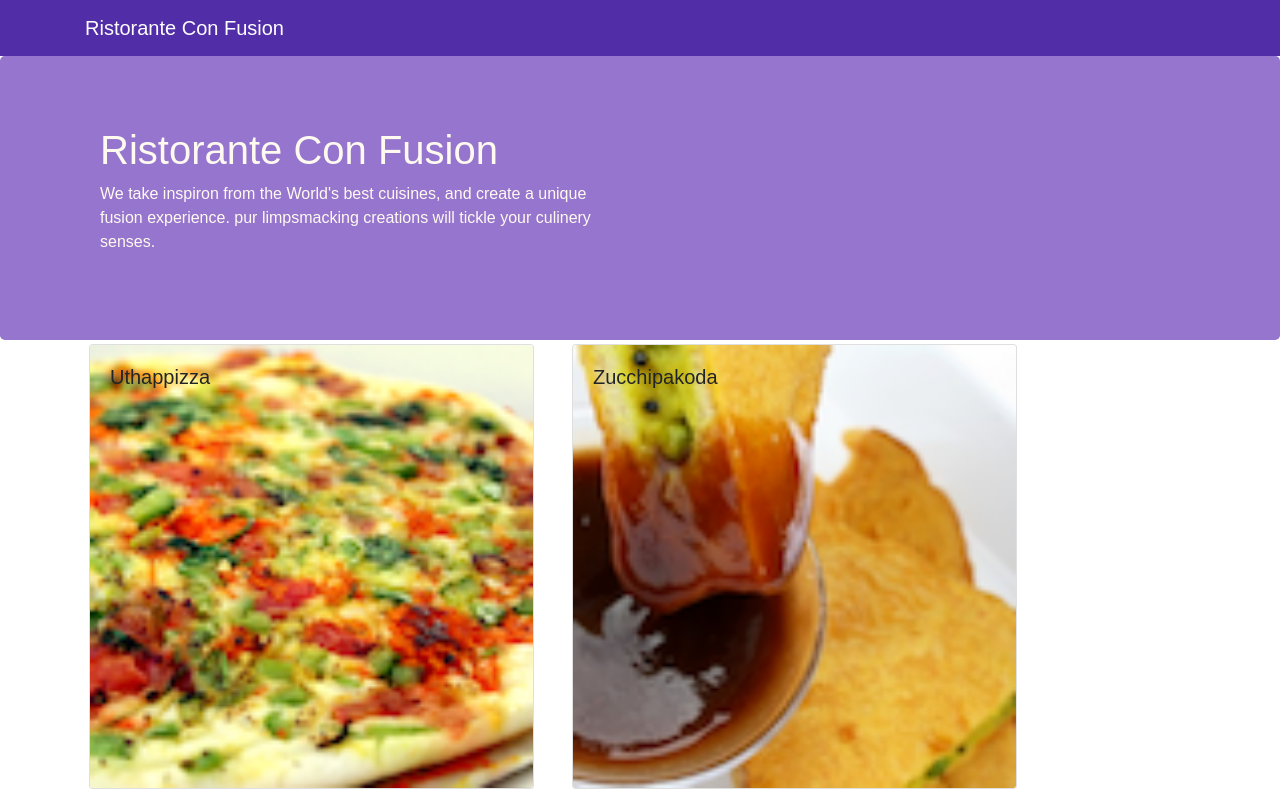
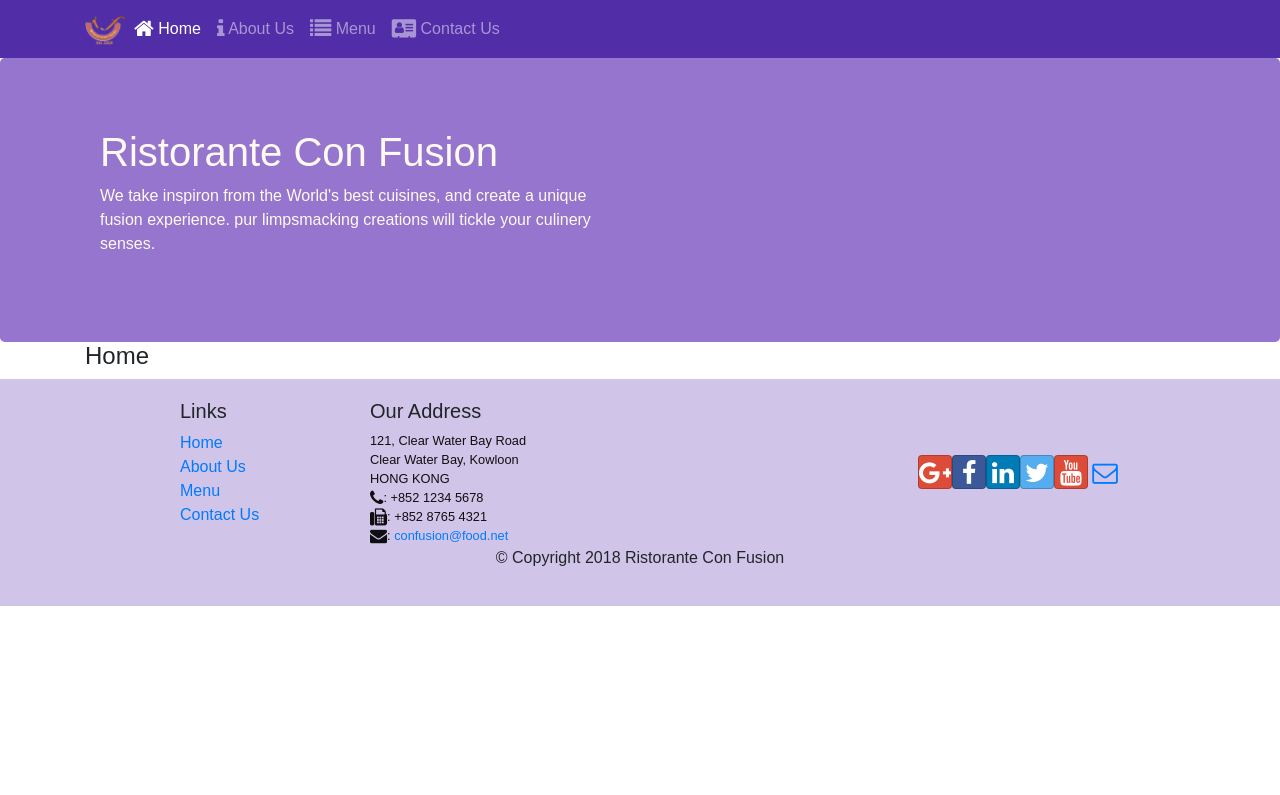
Before and after one commit to shawntharoo/confusion-practise, a React (Create React App) app: page /home in a window 1280 px wide. Shown: the top 795 px of the page. Built offline with nearby package versions, Linux system fonts and the light colour scheme.

Commit message:
react router

```diff
--- a/package.json
+++ b/package.json
@@ -9,6 +9,7 @@
     "react": "^16.4.1",
     "react-dom": "^16.4.1",
     "react-popper": "^0.9.2",
+    "react-router-dom": "^4.2.2",
     "react-scripts": "1.1.4",
     "reactstrap": "^5.0.0"
   },
--- a/src/App.js
+++ b/src/App.js
@@ -1,14 +1,17 @@
 import React, { Component } from 'react';
 import './App.css';
 import Main from './components/MainComponent';
+import { BrowserRouter } from 'react-router-dom';
 
 class App extends Component {
 
   render() {
     return (
+      <BrowserRouter>
       <div>
         <Main />
       </div>
+      </BrowserRouter>
     );
   }
 }
--- a/src/components/FooterComponent.js
+++ b/src/components/FooterComponent.js
@@ -1,4 +1,5 @@
 import React from 'react';
+import { Link } from 'react-router-dom';
 
 function Footer(props){
     return(
@@ -8,10 +9,10 @@
                 <div className="col-4 offset-1 col-sm-2">
                     <h5>Links</h5>
                     <ul className="list-unstyled">
-                        <li><a href="#">Home</a></li>
-                        <li><a href="#">About</a></li>
-                        <li><a href="#">Menu</a></li>
-                        <li><a href="contactus.html">Contact</a></li>
+                        <li><Link to ="/home">Home</Link></li>
+                        <li><Link to ="/aboutus">About Us</Link></li>
+                        <li><Link to ="/menu">Menu</Link></li>
+                        <li><Link to ="/contactus">Contact Us</Link></li>
                     </ul>
                 </div>
                 <div className="col-7 col-sm-5">
--- a/src/components/HeaderComponent.js
+++ b/src/components/HeaderComponent.js
@@ -1,14 +1,55 @@
 import React, { Component } from 'react';
-import { Navbar, NavbarBrand, Jumbotron } from 'reactstrap';
+import { Navbar, NavbarBrand, Jumbotron, Nav, NavbarToggler, Collapse, NavItem } from 'reactstrap';
+import { NavLink } from 'react-router-dom';
 
 
 class Header extends Component {
+constructor(props){
+    super(props);
+
+    this.state = {
+        isNavOpen : false
+    }
+    this.toggleNav = this.toggleNav.bind(this);
+}
+
+toggleNav(){
+    this.setState({isNavOpen : !this.state.isNavOpen})
+}
+
     render() {
         return (
             <React.Fragment>
-                <Navbar dark>
+                <Navbar dark expand="md">
                     <div className="container">
-                        <NavbarBrand href="/"> Ristorante Con Fusion</NavbarBrand>
+                    <NavbarToggler onClick={this.toggleNav} />
+                        <NavbarBrand className="mr-auto" href="/">
+                        <img src="assets/images/logo.png" height="30" width="41" alt="Ristorante Con Fusion" />
+                        </NavbarBrand>
+                        <Collapse isOpen={this.state.isNavOpen} navbar>
+                        <Nav navbar>
+                        <NavItem>
+                            <NavLink className="nav-link" to="/home">
+                            <span className="fa fa-home fa-lg"></span> Home
+                            </NavLink>
+                        </NavItem>
+                        <NavItem>
+                            <NavLink className="nav-link" to="/aboutus">
+                            <span className="fa fa-info fa-lg"></span> About Us
+                            </NavLink>
+                        </NavItem>
+                        <NavItem>
+                            <NavLink className="nav-link" to="/menu">
+                            <span className="fa fa-list fa-lg"></span> Menu
+                            </NavLink>
+                        </NavItem>
+                        <NavItem>
+                            <NavLink className="nav-link" to="/contactus">
+                            <span className="fa fa-address-card fa-lg"></span> Contact Us
+                            </NavLink>
+                        </NavItem>
+                        </Nav>
+                        </Collapse>
                     </div>
                 </Navbar>
                 <Jumbotron>
--- /dev/null
+++ b/src/components/HomeComponent.js
@@ -0,0 +1,11 @@
+import React from 'react';
+
+function Home(props){
+    return (
+        <div className="container">
+        <h4>Home</h4>
+        </div>
+    );
+}
+
+export default Home;
--- a/src/components/MainComponent.js
+++ b/src/components/MainComponent.js
@@ -1,8 +1,10 @@
-import React, { Component } from 'react';import Menu from './MenuComponent';
+import React, { Component } from 'react'; import Menu from './MenuComponent';
 import { DISHES } from '../shared/dishes';
 import DishDetail from './DishDetailComponent';
 import Header from './HeaderComponent';
 import Footer from './FooterComponent';
+import Home from './HomeComponent';
+import { Switch, Route, Redirect } from 'react-router-dom';
 
 class Main extends Component {
     constructor(props) {
@@ -10,21 +12,24 @@
 
         this.state = {
             dishes: DISHES,
-            selectedDish: null
         };
     }
 
 
-    onDishSelect(dishId) {
-        this.setState({ selectedDish: dishId })
-    }
-
     render() {
+        const HomePage = () => {
+            return (
+                <Home />
+            )
+        }
         return (
             <div>
                 <Header />
-                <Menu onClick={(dishId) => this.onDishSelect(dishId)} dishes={this.state.dishes} />
-                <DishDetail dish={this.state.dishes.filter((dish) => dish.id === this.state.selectedDish)[0]} />
+                <Switch>
+                    <Route path="/home" component={HomePage} />
+                    <Route exact path="/menu" component={() => <Menu dishes={this.state.dishes} />} />
+                    <Redirect to="/home" />
+                </Switch>
                 <Footer />
             </div>
         );
```
Also changed, not shown: 1 other file (tests, documents, lock files or other folders).
